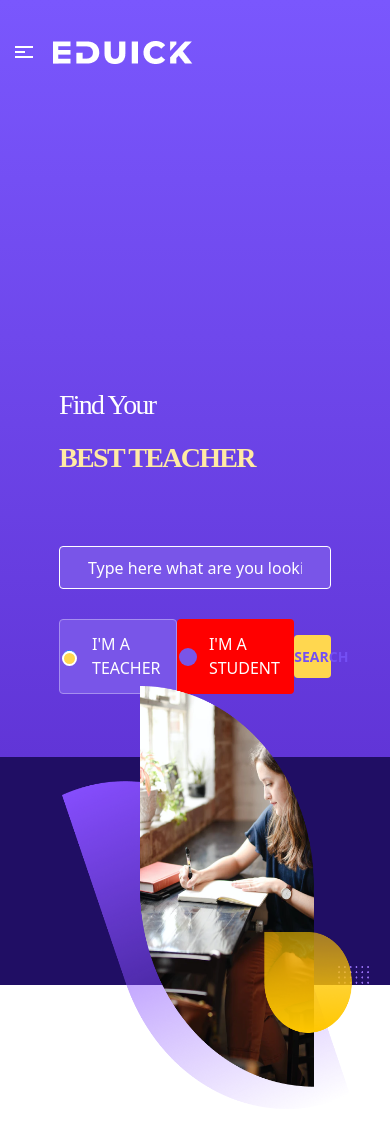
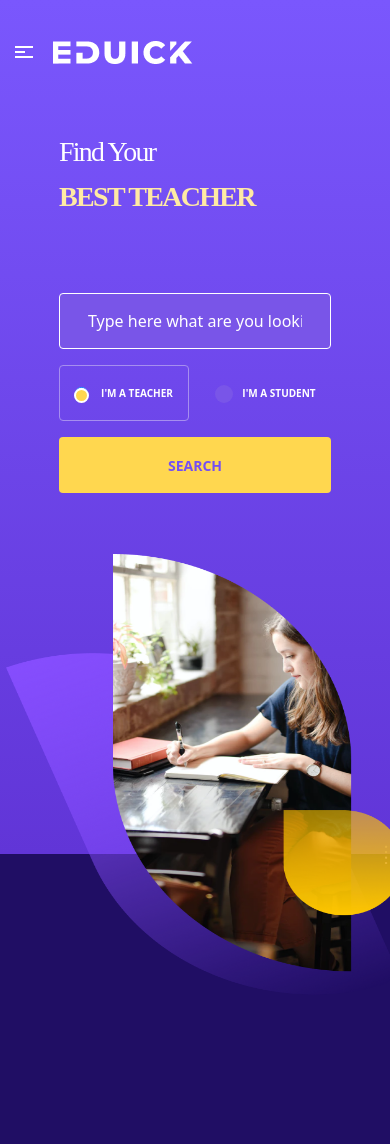
Before and after one commit to Delei09/Edusync, a React (Create React App) app in the folder front-end/: page / in a window 390 px wide. Shown: the top 1144 px of the page. Built offline with nearby package versions, Linux system fonts and the light colour scheme.

Commit message:
responsividade lading page

```diff
--- a/front-end/src/App.css
+++ b/front-end/src/App.css
@@ -0,0 +1,4 @@
+.App{
+    position:relative;
+    overflow-x: hidden;
+}
--- a/front-end/src/component/Detalhe.css
+++ b/front-end/src/component/Detalhe.css
@@ -1,48 +1,51 @@
 .detalhe1{
     position:absolute;
-    width: 31.96vw;
-    height: 82.19vh;
-    top: 18.165%;
+    width: 30.57vw;
+    height: 923px;
+    top: 204px;
     left: 15.734%;
+    float: left;
     z-index: 300;
 }
 .detalhe2{
-    width: 28.67vw;
-    height: 85.13vh;
-    top : -0.089% ;
-    left: 71.325%;
+    width: 31.51vw;
+    height: 956px;
+    top : -1px ;
+    left: 72.67%;
+    float: right;
     position:absolute;
 }
 @media screen and (max-width: 1450px) {
     .detalhe1{
-        top: 18.30%;
+        top: 205px;
         left: -1.18%;
+        width: 47.01vw;
     }
     .detalhe2{
-        top: -0.5%;
         left: 82.84%;
     }
 }
 
-    @media screen and (max-width: 950px) {
+@media screen and (max-width: 1150px) {
+    .detalhe1{
+        height: 730.38px;
+        width: 67.81vw;
+        top: 504px;
+        left: 20.56%;
+    }
+    .detalhe2{
+        display: none;
+    }
+}
+
+    @media screen and (max-width: 500px) {
+        .detalhe1{
+            height: 500.38px;
+            width: 107.81vw;
+            top: 554px;
+            left: 1.56%;
+        }
         .detalhe2{
             display: none;
         }
-        .detalhe1{
-            width: 307px;
-            height: 426px;
-            top: 35%;
-            left: 30%;
-            transform: translateY(75%) translateX(0%);
-        }
     }
-
-    @media screen and (max-width: 550px) {
-        .detalhe1{
-            height: 480px;
-            top: 50%;
-            left: 16%;
-            transform: translateY(55%) translateX(0%);
-
-        }
-    }
--- a/front-end/src/component/Footer.css
+++ b/front-end/src/component/Footer.css
@@ -1,6 +1,5 @@
 .footer{
     background: #200E64;
-    height: 27vh ;
+    height:  100vh;
     width: 100%;
-    position: relative;
 }
--- a/front-end/src/component/Formulario.css
+++ b/front-end/src/component/Formulario.css
@@ -7,10 +7,10 @@ margin-top: 30px;
 .input{
     color:white;
     background: #7955E8;
-    width: 27.09vw;
+    width: 100%;
     border-radius: 4px;
     border: 1px solid white;
-    height: 4.99vh;
+    height: 56px;
     padding: 12px 28px;
     margin-top: 60px;
 
@@ -51,33 +51,36 @@ input[type='radio']:checked:after {
     border: 2px solid white;
 }
 .labelRadio{
-    margin-left:8px;
     color: white;
+    font-family: Open Sans;
+    font-style: normal;
+    font-weight: bold;
+    font-size: 14px;
+    line-height: 191.68%;
+    text-transform: uppercase;
+
 }
 
 .bordaRadio1 ,.bordaRadio2 {
-    background: #7955E8;
-    width: 160px;
-    padding: 3px;
-    height: 8.99vh;
+    width: 162px;
+    height: 56px;
     border-radius: 4px;
     border: 1px solid #A68EEF;
     display: flex;
     justify-content: center;
-    gap: 8px;
+    gap: 13px;
     align-items: center;
 }
 .sumirBorda{
     border: none;
-    background-color: red;
 }
 .aparecerBorda{
     border: 1px solid #A68EEF;
     background: #7955E8;
 }
 .buttonSearch{
-    width: 9.42vw;
-    height: 4.99vh;
+    width: 209px;
+    height: 56px;
     border-radius: 4px;
     background-color: #FFD74F;
     color: #744FF4;
@@ -90,8 +93,41 @@ input[type='radio']:checked:after {
     .input{
         width: 100%;
 }
+.formOpcao{
+    flex-wrap: wrap;
+}
 }
 
-@media screen and (max-width: 1440px) {
+        @media screen and (max-width: 870px){
+            .formOpcao{
+                flex-wrap: wrap;
+                margin-top: 16px;
+            }
+            .bordaRadio1 ,.bordaRadio2 {
+                width: 240px;
+            }
+            .labelRadio{
+                font-size: 10px;
+            }
+            .buttonSearch{
+                width: 100%;
+                margin-top: 16px;
+            }
 
 }
+@media screen and (max-width: 500px) {
+    .formOpcao{
+        flex-wrap: wrap;
+        margin-top: 16px;
+    }
+    .bordaRadio1 ,.bordaRadio2 {
+        width: 130px;
+    }
+    .labelRadio{
+        font-size: 10px;
+    }
+    .buttonSearch{
+        width: 100%;
+        margin-top: 16px;
+    }
+}
--- a/front-end/src/component/Formulario.jsx
+++ b/front-end/src/component/Formulario.jsx
@@ -48,20 +48,22 @@ const Formulario = () => {
 
                 />
                 <div className = 'formOpcao'>
-                    <div class="bordaRadio1 " onClick = {borda}>
-                        <input class="radio1"  checked type="radio"
+                    <div class="bordaRadio1 " >
+                        <input class="radio1"   type="radio"
                                 name="opcao" id="teacher"
                                 value = ' radio1'
+                                checked = {true}
+                                onClick = {borda}
                                 />
                         <label class="labelRadio" htmlFor ="teacher">
                             I'M A TEACHER
                         </label>
                     </div>
-                    <div class="bordaRadio2 sumirBorda " onClick = {borda}>
-                        <input class="radio2"type="radio" name="opcao"
+                    <div class="bordaRadio2 sumirBorda " >
+                        <input class="radio2" type="radio" name="opcao"
                         value = ' radio2'
                                 id="student"
-
+                                onClick = {borda}
                                 />
                         <label class="labelRadio" for="student">
                             I'M A STUDENT
--- a/front-end/src/component/Header.css
+++ b/front-end/src/component/Header.css
@@ -53,6 +53,7 @@
     .buttonMenu{
         display: flex;
         gap: 20px;
+
     }
     .menuHidden{
         display: none;
--- a/front-end/src/component/Main.css
+++ b/front-end/src/component/Main.css
@@ -1,22 +1,19 @@
 .main{
     background: linear-gradient(180deg, #7A57FD 0%, #6135D7 100%);
-    height: 73.30vh;
+    height: 821px;
     width: 100vw;
-    overflow: hidden;
-
-
 }
 main:first-child{
     padding-top: 27px;
 }
 
 .content{
-    width: 27.23vw;
-    height: 40.25vh;
+    width: 604px;
+    height: 452px;
     display: flex;
     flex-direction: column;
     position: absolute;
-    top: 18.254%;
+    top: 205px;
     left: 47.88%;
     margin: 0 auto;
 }
@@ -48,32 +45,58 @@ margin-bottom: 60px;
 
     @media screen and (max-width: 1450px) {
         .content{
-            width: 41.94vw;
-            height: 40.35vh;
-            top: 21.61%;
-            left: 36.04%;
-            margin: 0 auto;
-        }
-        .contentTextoSpan{
-            font-size: 44px;
+         top: 242px;
+         left: 46.04%;
         }
     }
-    @media screen and (max-width: 950px) {
 
+    @media screen and (max-width: 1150px){
+        .content h4{
+            display: none;
+
+        }
         .content{
-            width: 450px;
+            width: 61.87vw;
+            height: 176px;
             position: relative;
             left: 0;
             top: 0;
-            margin: 25px auto;
+            margin: 0 auto;
+            margin-top: 60px
+        }
+        .contentTexto , .contentTextoSpan{
+            font-size: 36px;
+            letter-spacing: -0.06em;
+        }
+
+        .contentTextoSpan{
+             margin-bottom: 0;
         }
         .main{
-            display: flex;
-            flex-wrap: wrap;
-            justify-content: center;
+            height: 854px;
         }
     }
-    @media screen and (max-width: 550px){
+
+
+    @media screen and (max-width: 870px){
+        .content h4{
+            display: none;
+
+        }
+        .content{
+            width: 490px;
+            height: 176px;
+            margin: 0 auto;
+            position: relative;
+            left: 0;
+            top: 0;
+            margin-top: 60px
+        }
+
+    }
+
+
+    @media screen and (max-width: 500px){
         .content h4{
             display: none;
 
@@ -82,18 +105,20 @@ margin-bottom: 60px;
             width: 272px;
             height: 176px;
             margin: 0 auto;
+            position: relative;
+            left: 0;
+            top: 0;
+            margin-top: 60px
         }
         .contentTexto , .contentTextoSpan{
             font-size: 28px;
             letter-spacing: -0.06em;
         }
-        .contentTexto{
-            margin-top: 60px;
-        }
+
         .contentTextoSpan{
              margin-bottom: 0;
         }
         .main{
-            height: 89.7vh;
+            height: 854px;
         }
     }
--- a/front-end/src/component/Main.jsx
+++ b/front-end/src/component/Main.jsx
@@ -14,8 +14,7 @@ const Main = () => {
             <Detalhe />
             <div className = 'content'>
                 <div className = 'contentTexto'>
-                    <h1>Find Your</h1>
-                    <span className = 'contentTextoSpan'> BEST TEACHER </span>
+                    <h1>Find Your <br/> <span className = 'contentTextoSpan'> BEST TEACHER </span> </h1>
                     <h4>Whether you are a student trying to find your ideal private language teachers/tutors
                         or a teacher trying to find great students for your customised private lessons!</h4>
                 </div>
--- a/front-end/src/component/Modal.css
+++ b/front-end/src/component/Modal.css
@@ -98,33 +98,33 @@
         height: 100vh;
     }
     .nome , .password{
-        height: 8.75vh;
+        height: 48px;
         width: 85vw;
-        margin: 0 9% 2%;
+        margin: 0 auto;
         }
     .fechar{
         width: 15.94vw;
-        height: 7.97vh;
+        height: 14px;
         background: #6A40E4;
-        top: 1%;
+        top: 5px;
         right: 1%;
         color: white;
         border: none;
     }
     .olho{
         position: absolute;
-        top: 64%;
+        top: 50px;
         left: 85%;
         display: none;
-        width: 5.3vw;
-    height: 2.19vh;
+        width: 5.96vw;
+        height: 14px;
     }
     .olhoMostrar{
         position: absolute;
-        top: 41%;
+        top: 270px;
         right: 6%;
-        width: 6.3vw;
-        height: 4.19vh;
+        width: 5.96vw;
+        height: 14px;
     }
     .modal-texto{
         width: 84.38vw;
@@ -132,22 +132,21 @@
         margin: 7% auto;
     }
     .modal-container h2{
-        font-size: 4.52vh;
+        font-size: 28px;
         letter-spacing: -6%;
         }
     .just{
-        font-size: 5vh;
+        font-size: 32px;
         font-weight: 700;
         letter-spacing: -2%;
     }
     .modal-container label{
-        font-size: 2.56vh;
+        font-size: 14px;
         color: white;
         margin: 1% 9%;
     }
     .buttonLogin{
-        margin-right: 6%;
-        margin-top: 7%;
-        font-size: 100%;
+        width: 85vw;
+        margin: 24px auto;
     }
 }
--- a/front-end/src/component/ModalMenu.css
+++ b/front-end/src/component/ModalMenu.css
@@ -18,12 +18,14 @@
     justify-content: space-between;
     width: 272px;
     margin: 15px auto;
+    margin-bottom: 185px;
 }
 .containerModalMenuButton{
     width: 14px;
     border: none;
     color: white;
     background: #200E64;
+
 }
 .modalMenuOpcao{
     width: 272px;
@@ -31,7 +33,8 @@
     align-items: center;
     flex-direction: column;
     justify-content: center;
-    margin: 0 a;
+    margin: 0 auto;
+    text-align: center;
 }
 .modalMenuOpcao button{
     height: 48px;
@@ -42,15 +45,7 @@
     color: #6F48EC;
     font-size: 14px;
     font-weight: 700;
-}
-.modalMenuOpcao ul{
-    list-style: none;
-    display: flex;
-    flex-direction: column;
-    align-items:center;
-    justify-content: flex-start;
-    margin-top: 200px;
-    gap: 15px;
+    margin-top: 60px;
 }
 .modalMenuOpcao a{
     width: 272px;
--- a/front-end/src/component/ModalMenu.jsx
+++ b/front-end/src/component/ModalMenu.jsx
@@ -24,11 +24,9 @@ const ModalMenu =  () => {
             </header>
 
             <div className = ' modalMenuOpcao'>
-                <ul>
-                    <li> <a href = ' #'>How it works</a> </li>
-                    <li> <a href = ' #'>About Us</a> </li>
-                </ul>
-                <button onClick ={modal} className = ' '>Get Started</button>
+                     <a href = ' #'>How it works</a>
+                     <a href = ' #'>About Us</a>
+                      <button onClick ={modal} className = ' '>Get Started</button>
             </div>
         </div>
 
```
